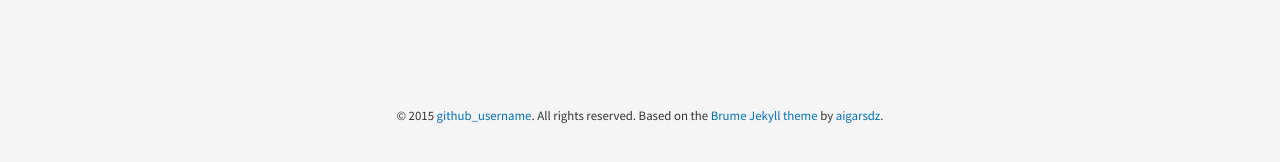
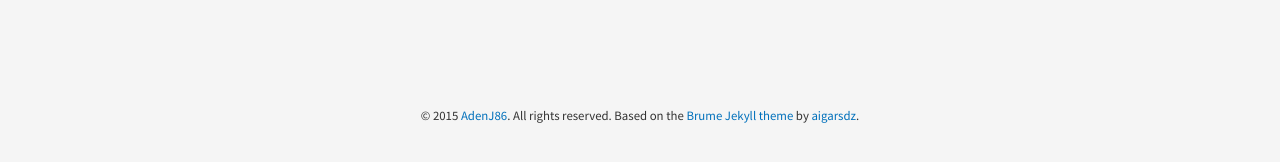
Before and after one commit to AdenJ86/AdenJ86.github.io, a Jekyll site: the page built from index.html, in a window 1280 px wide. Shown: the part 602-764 px from the top of the page. Built offline with Jekyll 4.4.1, drawn with Linux system fonts in a browser that asks for light colours; nearby versions of some CDN libraries.

Commit message:
Update _config.yml

```diff
--- a/_config.yml
+++ b/_config.yml
@@ -5,7 +5,7 @@ email: "mradenjordan@gmail.com" # put your email address in here; optional
 # edit your site description; keep it brief
 description: "Brume is simple. It's easy to use. It's a Jekyll theme."
 url: http://AdenJ86.github.io # replace [username] with your github username (no brackets)
-github_username: github_username # replace with your github username
+github_username: AdenJ86 # replace with your github username
 
 ########################## DO NOT EDIT BELOW HERE UNLESS YOU'RE STOKED TO HACK
 # build settings
```
